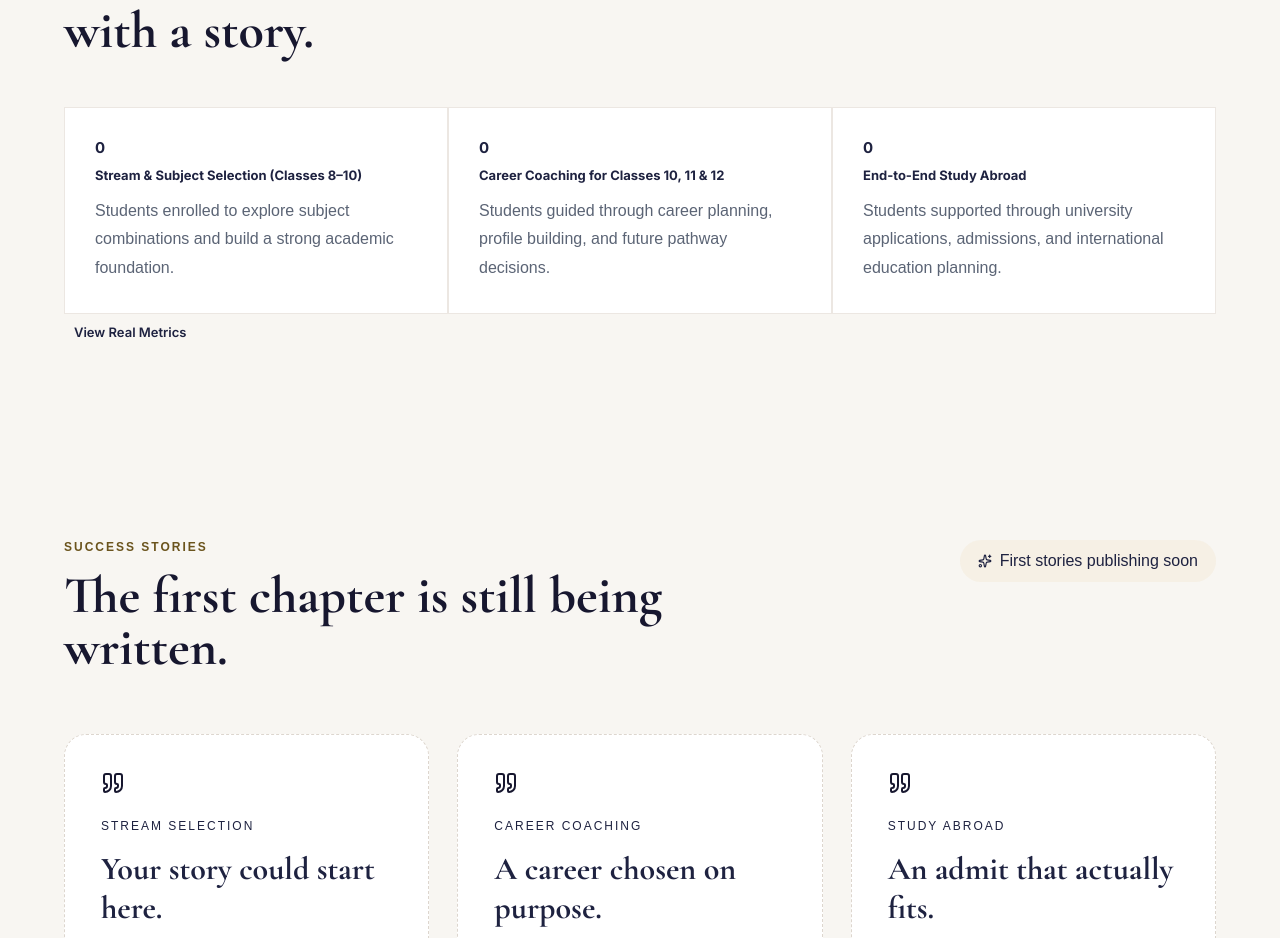
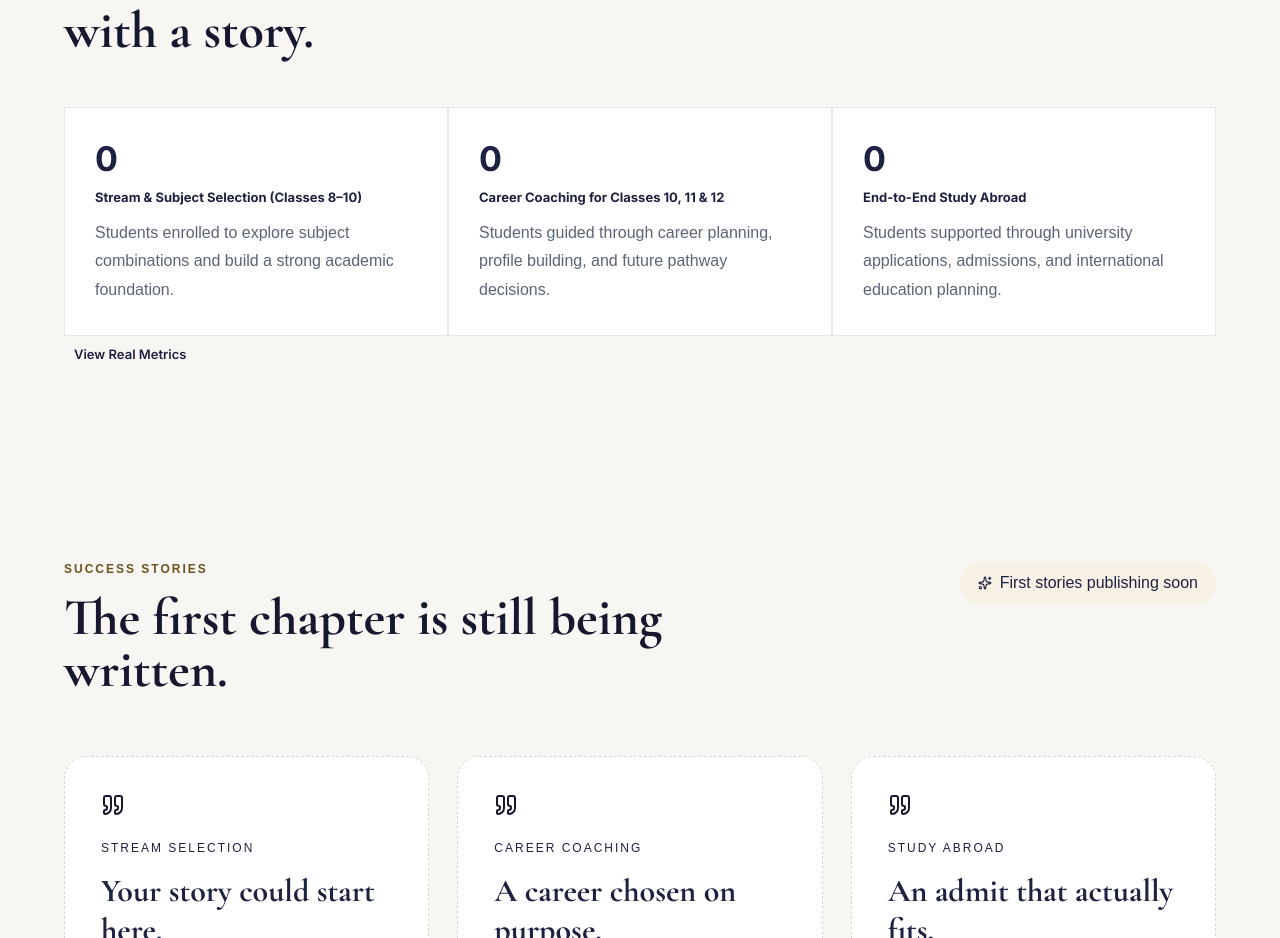
Before and after one commit to anupam-pandey01/MGTM, a React (Vite) app in the folder Client/: page / in a window 1280 px wide. Shown: the part 1960-2898 px from the top of the page. Built offline with nearby package versions, Linux system fonts and the light colour scheme; no server answers.

Commit message:
Change styling

```diff
--- a/Client/src/public/pages/Home/Home.module.css
+++ b/Client/src/public/pages/Home/Home.module.css
@@ -208,7 +208,7 @@
 }
 
 .statsCard h3 {
-  font-size: 15px;
+  font-size: 34px;
   font-family: "Inter", Arial, Helvetica, sans-serif;
 
 }
```
